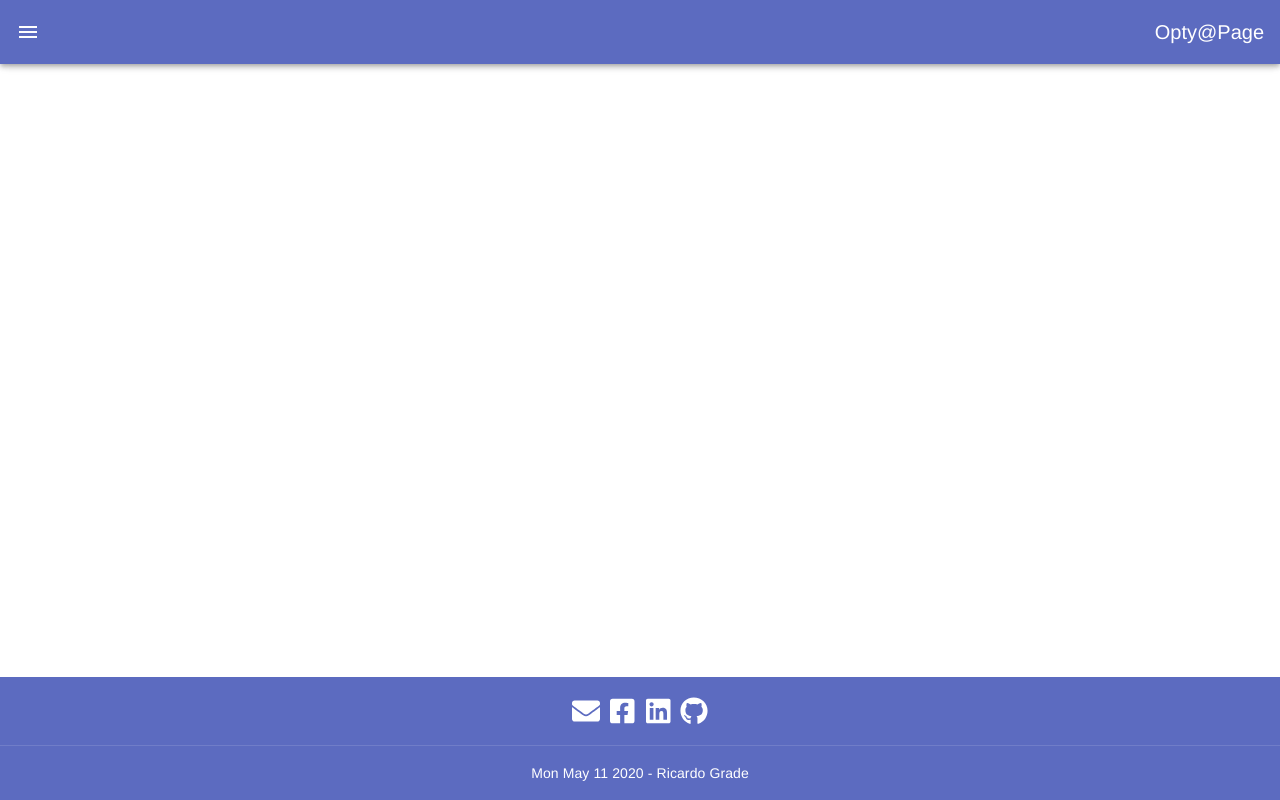
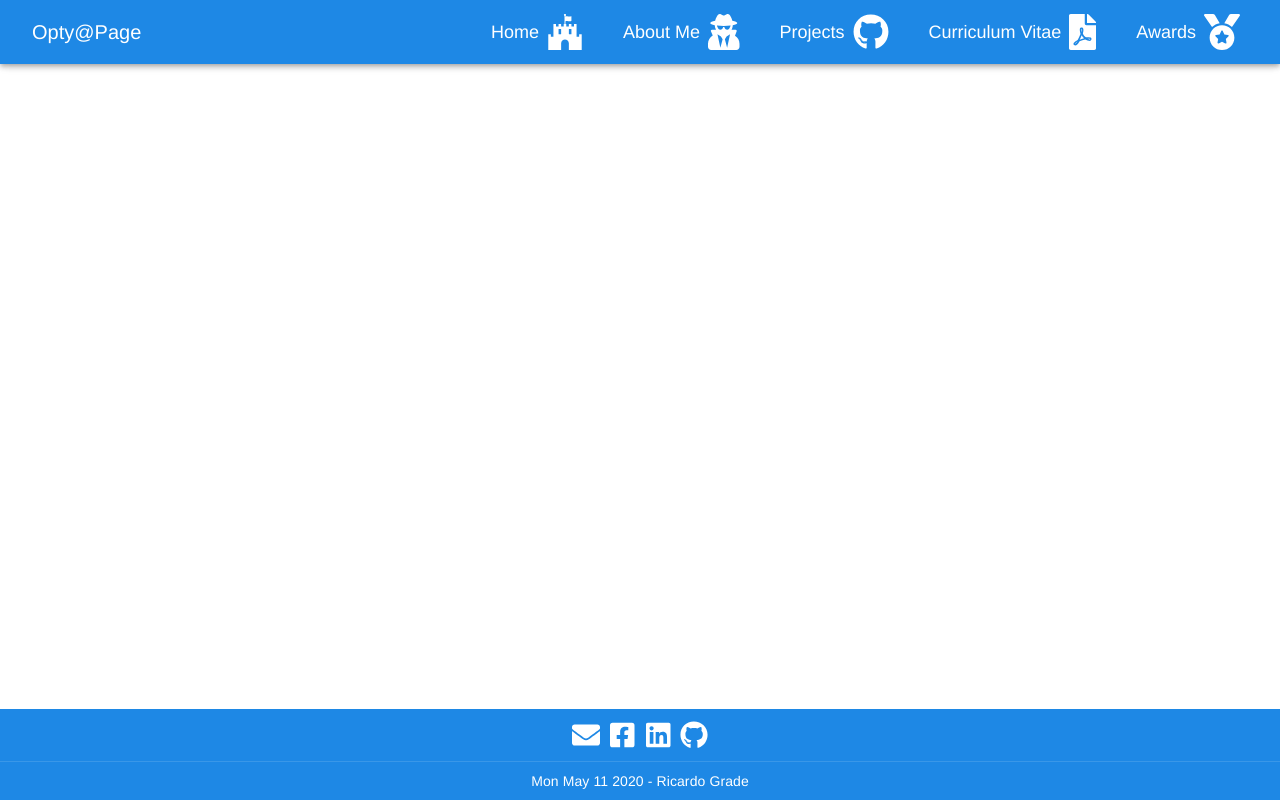
Before and after one commit to Opty1337/Opty-Page, a Vue app: page /#/ in a window 1280 px wide. Built offline with nearby package versions, Linux system fonts and the light colour scheme.

Commit message:
Updated Toolbar & Footer

```diff
--- a/src/App.vue
+++ b/src/App.vue
@@ -9,10 +9,9 @@
 import { Component, Vue } from "vue-property-decorator";
 import OptyToolbar from "./components/OptyToolbar.vue";
 import OptyFooter from "./components/OptyFooter.vue";
-import Home from "./views/Home.vue";
 
 @Component({
-  components: { OptyToolbar, OptyFooter, Home }
+  components: { OptyToolbar, OptyFooter }
 })
 export default class App extends Vue {}
 </script>
--- a/src/components/OptyFooter.vue
+++ b/src/components/OptyFooter.vue
@@ -1,16 +1,14 @@
 <template>
-  <v-footer padless dark fixed>
-    <v-card class="flex indigo lighten-1" flat tile>
-      <v-card-text>
+  <v-footer app padless dark absolute>
+    <v-card v-bind:class="bindClass" flat tile>
+      <v-card-text class="pa-2">
         <v-btn v-for="(link, i) in links" :key="i" :href="link.href" dark icon>
           <font-awesome-icon :icon="link.icon" size="2x" />
         </v-btn>
       </v-card-text>
-
-      <v-divider></v-divider>
-      <v-card-text class="white--text">
-        {{ getDate() }} - Ricardo Grade
-      </v-card-text>
+      <v-divider />
+      <!---->
+      <v-card-text class="pa-2" v-text="date + ' - Ricardo Grade'" />
     </v-card>
   </v-footer>
 </template>
@@ -20,6 +18,10 @@ import { Vue, Component } from "vue-property-decorator";
 
 @Component
 export default class OptyFooter extends Vue {
+  bindClass: string[] = ["blue", "darken-1", "flex"];
+
+  date: string = new Date().toDateString();
+
   links: object = [
     {
       icon: ["fas", "envelope"],
@@ -38,11 +40,11 @@ export default class OptyFooter extends Vue {
       href: "https://github.com/Opty1337"
     }
   ];
-
-  getDate() {
-    return new Date().toDateString();
-  }
 }
 </script>
 
-<style scoped></style>
+<style scoped>
+.theme--dark.v-card > .v-card__text {
+  color: white;
+}
+</style>
--- a/src/components/OptyToolbar.vue
+++ b/src/components/OptyToolbar.vue
@@ -1,36 +1,60 @@
 <template>
   <div>
-    <v-toolbar class="indigo lighten-1">
-      <v-app-bar-nav-icon
-        style="color: white;"
-        @click.stop="drawer = !drawer"
-      ></v-app-bar-nav-icon>
+    <!---->
+    <v-toolbar v-bind:class="bindClass" dark>
+      <v-toolbar-items v-if="!inMobile">
+        <v-btn to="/" active-class="no-effect" text>
+          <v-toolbar-title v-text="pageTitle" />
+        </v-btn>
+      </v-toolbar-items>
+      <v-app-bar-nav-icon v-else @click.stop="drawer = !drawer" />
       <v-spacer />
-      <v-toolbar-title class="white--text">Opty@Page</v-toolbar-title>
+      <v-toolbar-items v-if="!inMobile">
+        <v-btn v-for="(item, i) in menu" :key="i" :to="item.to" text>
+          {{ item.text }}
+          <font-awesome-icon class="ma-2" :icon="item.icon" size="2x" />
+        </v-btn>
+      </v-toolbar-items>
+      <v-toolbar-items v-else>
+        <v-btn to="/" active-class="no-effect" text>
+          <v-toolbar-title v-text="pageTitle" />
+        </v-btn>
+      </v-toolbar-items>
     </v-toolbar>
-
+    <!---->
     <v-navigation-drawer
-      class="indigo lighten-1"
+      v-if="inMobile"
+      v-bind:class="bindClass"
       v-model="drawer"
+      app
+      dark
       absolute
       temporary
     >
-      <v-img src="../assets/Perfil.jpg" />
+      <v-toolbar v-bind:class="bindClass">
+        <v-list nav dense>
+          <v-list-item>
+            <v-list-item-avatar>
+              <v-img src="../assets/Perfil.jpg" />
+            </v-list-item-avatar>
+            <v-list-item-content>
+              <v-list-item-title>Menu</v-list-item-title>
+              <v-list-item-subtitle v-text="pageTitle" />
+            </v-list-item-content>
+          </v-list-item>
+        </v-list>
+      </v-toolbar>
       <v-list nav dense>
-        <div v-for="(menu, i) in menus" :key="i">
-          <v-list-item link>
+        <div v-for="(item, i) in menu" :key="i">
+          <v-list-item :to="item.to" link>
             <v-list-item-action>
-              <font-awesome-icon
-                style="color: white;"
-                :icon="menu.icon"
-                size="2x"
-              />
+              <font-awesome-icon :icon="item.icon" size="2x" />
             </v-list-item-action>
             <v-list-item-content>
-              <v-list-item-title id="item-title" v-text="menu.text" />
+              <v-list-item-title v-text="item.text" />
             </v-list-item-content>
           </v-list-item>
-          <v-divider></v-divider>
+          <v-divider />
         </div>
       </v-list>
     </v-navigation-drawer>
@@ -42,40 +66,60 @@ import { Vue, Component } from "vue-property-decorator";
 
 @Component
 export default class OptyToolbar extends Vue {
+  bindClass: string[] = ["blue", "darken-1"];
+  pageTitle: string = "Opty@Page";
+  inMobile: boolean = window.innerWidth < 1000;
+
   drawer: boolean = false;
-  menus: object = [
+  menu: object = [
     {
       icon: ["fab", "fort-awesome"],
-      text: "Home"
+      text: "Home",
+      to: "/Home"
     },
     {
       icon: ["fas", "user-secret"],
-      text: "About Me"
-    },
-    {
-      icon: ["fas", "user-graduate"],
-      text: "Academic Projects"
+      text: "About Me",
+      to: "/AboutMe"
     },
     {
       icon: ["fab", "github"],
-      text: "Personal Projects"
+      text: "Projects",
+      to: "/Projects"
     },
     {
       icon: ["fas", "file-pdf"],
-      text: "Curriculum Vitae"
+      text: "Curriculum Vitae",
+      to: "/Projects"
     },
     {
       icon: ["fas", "medal"],
-      text: "Awards"
+      text: "Awards",
+      to: "/Projects"
     }
   ];
 }
 </script>
 
 <style scoped>
-#item-title {
-  padding: inherit;
-  font-size: large;
+.v-toolbar__title,
+.v-list--dense .v-list-item .v-list-item__subtitle {
   color: white;
 }
+.v-btn {
+  font-weight: normal;
+  letter-spacing: normal;
+  text-indent: inherit;
+  text-transform: none;
+  white-space: normal;
+}
+.v-btn.v-size--default {
+  font-size: large;
+}
+.v-list--dense .v-list-item .v-list-item__title {
+  font-size: large;
+}
+.no-effect::before {
+  opacity: 0 !important;
+}
 </style>
```
Also changed, not shown: src/views/AboutMe.vue (added, +12 -0 lines), src/views/AcademicProjects.vue (added, +12 -0 lines).
